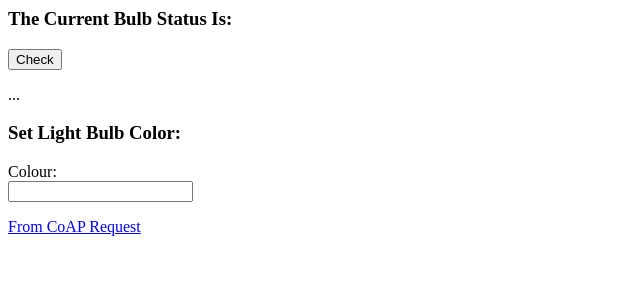
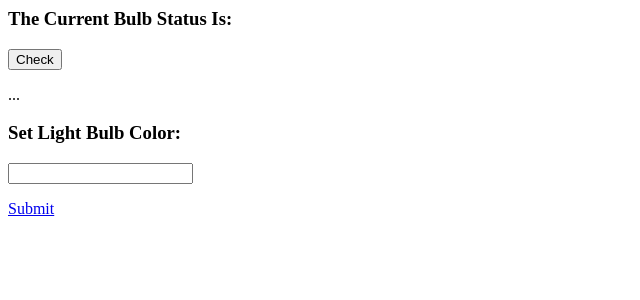
Before and after one commit to ABotelho23/aacdnProject, a Flask app: page /bulbCheck/ in a window 1280 px wide. Shown: the top 300 px of the page, without its empty margins (0-640 px from the left). Run offline with Flask 2, Linux system fonts and the light colour scheme; parts of the project's set-up code (start-up, migrations or seed data) failed here and were passed over.

Commit message:
Change formatting

```diff
--- a/templates/bulb.html
+++ b/templates/bulb.html
@@ -32,9 +32,8 @@
     <div class='SetBulb'>
 	<h3>Set Light Bulb Color: </h3>
         <form>
-            Colour:<br>
             <a href=# id=send_colour><input type="text" name="colourname"><br>
-            <p id=result2>From CoAP Request</p>
+            <p id=result2>Submit</p>
         </form>
     </div>
 </body>
```
